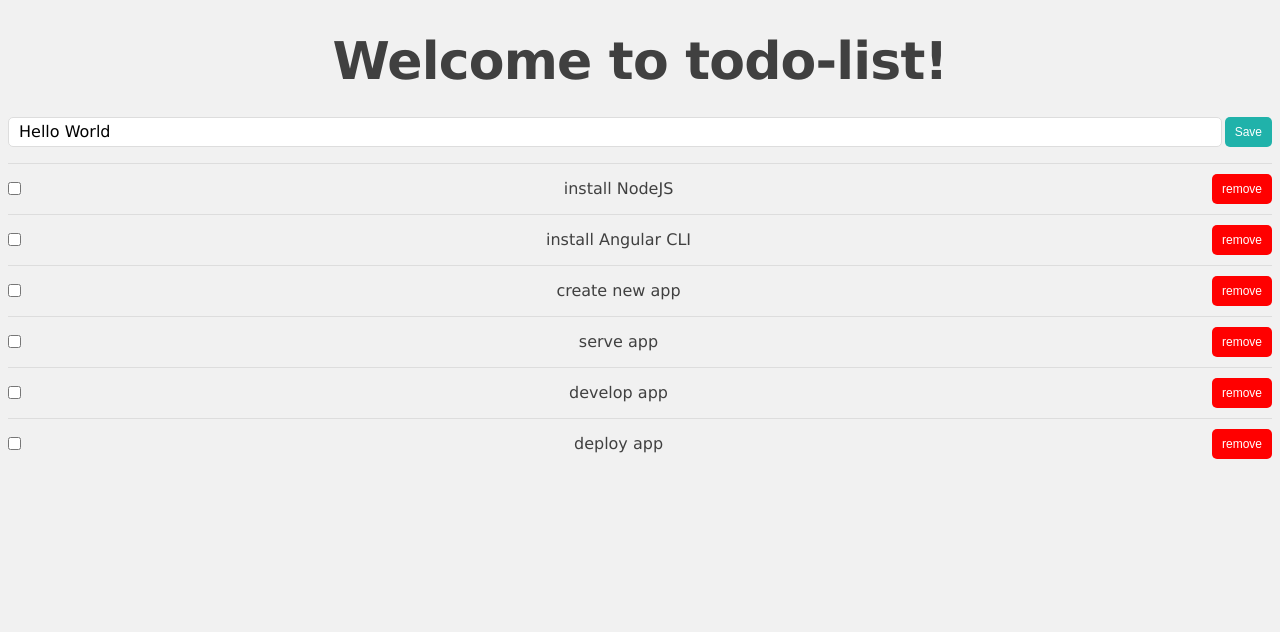
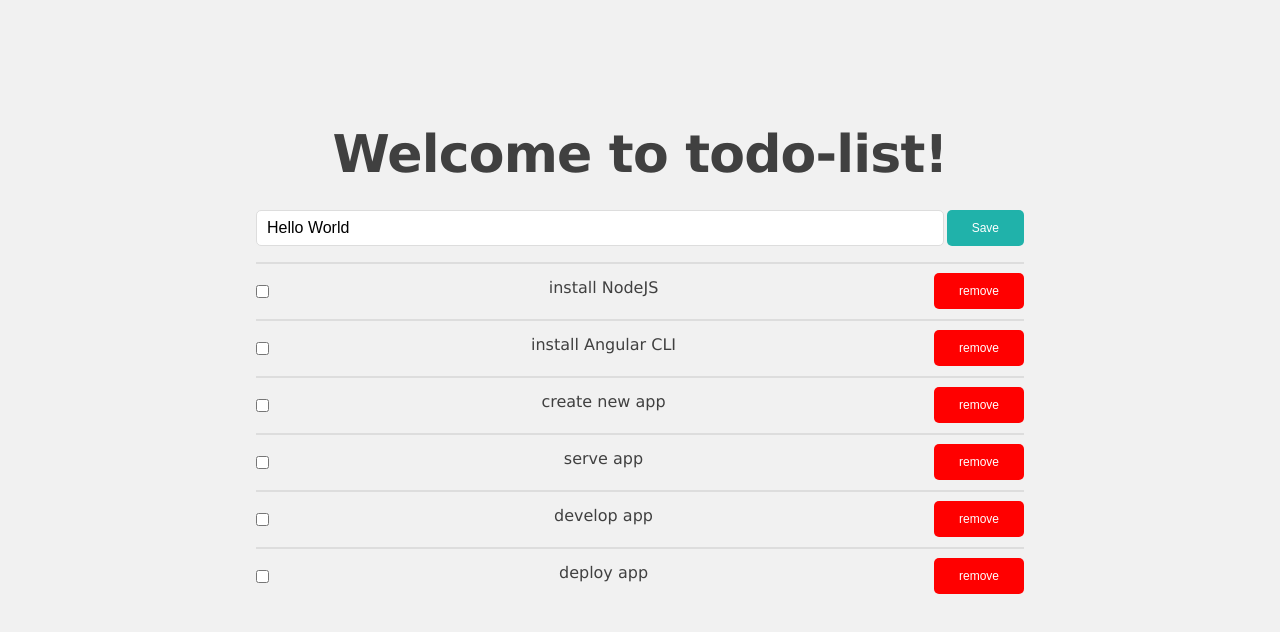
Before and after one commit to arein1989/ngGrils-app, an Angular app: page / in a window 1280 px wide. Shown: the top 632 px of the page. Built offline with nearby package versions, Linux system fonts and the light colour scheme.

Commit message:
rettelse

```diff
--- a/src/app/input-button-unit/input-button-unit.component.css
+++ b/src/app/input-button-unit/input-button-unit.component.css
@@ -1,7 +1,7 @@
 .todo-input {
   padding: 4px 10px 4px;
   font-size: 16px;
-  font-family: 'Lucida Grande', Verdana, sans-serif;
+  font-family: lora, sans-serif;
   line-height: 20px;
   border: solid 1px #dddddd;
   border-radius: 5px;
--- a/src/app/todo-item/todo-item.component.css
+++ b/src/app/todo-item/todo-item.component.css
@@ -1,6 +1,7 @@
 .todo-item {
   padding: 10px 0;
   border-top: solid 1px #ddd;
+  box-shadow: #ddd 0px 1px 0px 0px inset;
   min-height: 30px;
   line-height: 30px;
   display: flex;
--- a/src/styles.css
+++ b/src/styles.css
@@ -3,12 +3,13 @@ html, body, div, span,
 h1, p, ul, li {
   padding: 0;
   border: 0;
-  font: inherit;
+  font: loral, sans-serif;
   vertical-align: baseline;
 }
 
 body {
   background: #f1f1f1;
+  margin: 10% 20%;
   font-size: 16px;
   line-height: 22px;
   color: #404040;
@@ -22,7 +23,7 @@ ol, ul {
 .btn {
   background: lightseagreen;
   color: #fff;
-  padding: 3px 10px;
+  padding: 6px 25px;
   margin: 0 0 0 3px;
   border: none;
   border-radius: 5px;
```
